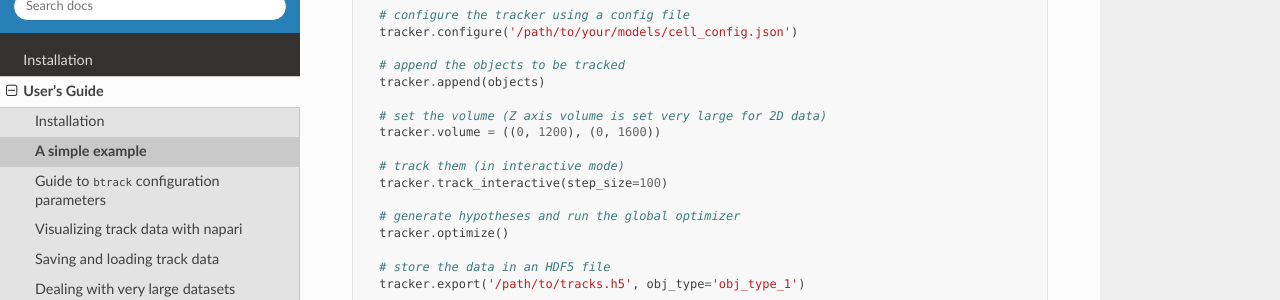
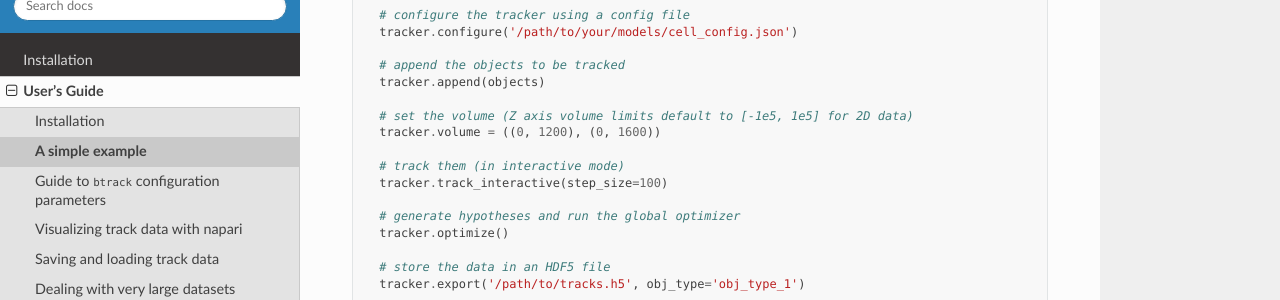
Before and after one commit to quantumjot/btrack, a Sphinx documentation site: the page built from docs/user_guide/simple_example.rst, in a window 1280 px wide and 900 px high, scrolled down 363 px. Shown: the part 151-451 px from the top of the window. Built offline with Sphinx 7.4.7 and the Read the Docs theme 2.0.0, drawn with Linux system fonts in a browser that asks for light colours; the version number could not be read and is left out.

Commit message:
Update docs/user_guide/simple_example.rst

```diff
--- a/docs/user_guide/simple_example.rst
+++ b/docs/user_guide/simple_example.rst
@@ -30,7 +30,7 @@ This example shows ....
     # append the objects to be tracked
     tracker.append(objects)
 
-    # set the volume (Z axis volume is set very large for 2D data)
+    # set the volume (Z axis volume limits default to [-1e5, 1e5] for 2D data)
     tracker.volume = ((0, 1200), (0, 1600))
 
     # track them (in interactive mode)
```
